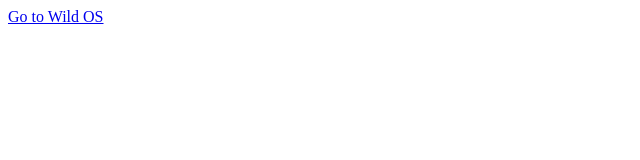
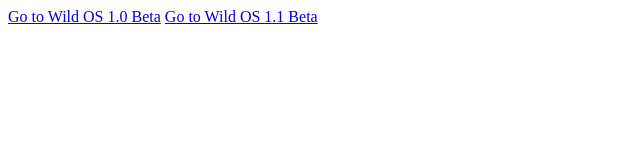
Before and after one commit to WildandRare/Wild-OS-1.0-Beta, a plain HTML site: page index.html in a window 1280 px wide. Shown: the whole page, without its empty margins (0-640 px from the left). Drawn offline with Linux system fonts and the light colour scheme.

Commit message:
Update index.html

```diff
--- a/index.html
+++ b/index.html
@@ -1,3 +1,4 @@
 <body>
-  <a href="startup.html">Go to Wild OS</a>
+  <a href="startup.html">Go to Wild OS 1.0 Beta</a>
+  <a href="https://wildandrare.github.io/Wild-OS-1.1-Beta/">Go to Wild OS 1.1 Beta</a>
 </body>
```
